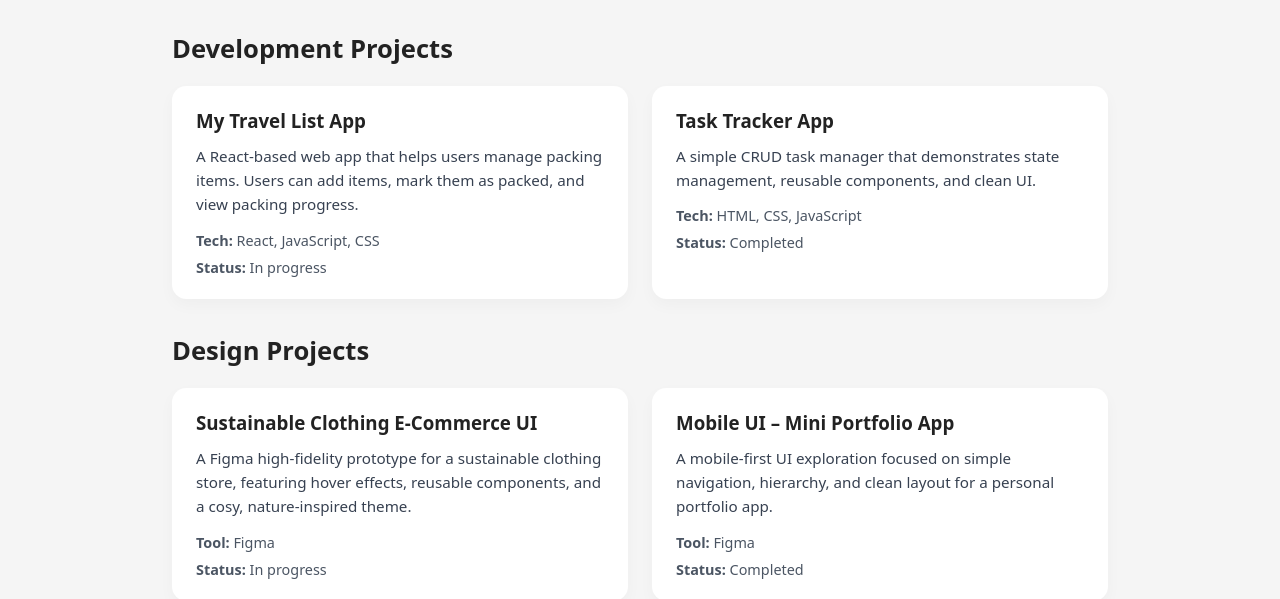
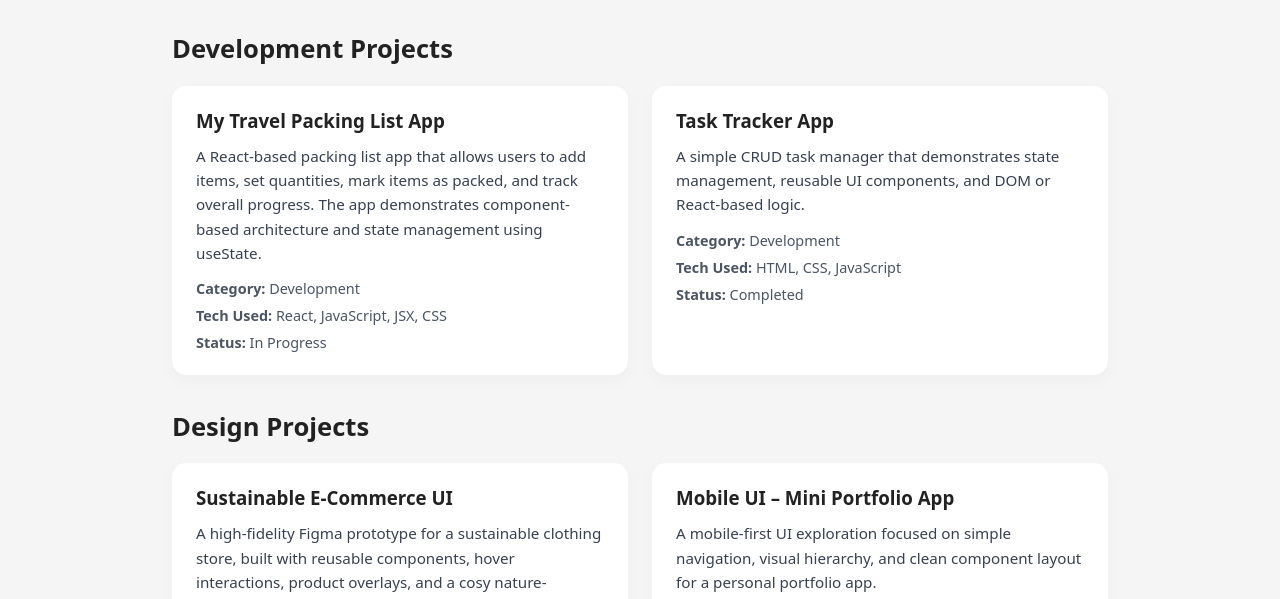
Before and after one commit to nuhuh-123/zaiyu-portfolio, a plain HTML site: page projects.html in a window 1280 px wide. Shown: the part 197-796 px from the top of the page. Drawn offline with Linux system fonts and the light colour scheme.

```diff
--- a/projects.html
+++ b/projects.html
@@ -31,26 +31,32 @@
         <h2>Development Projects</h2>
 
         <div class="project-grid">
+
+            <!-- Travel Packing List App -->
             <article class="project-card">
-                <h3>My Travel List App</h3>
+                <h3>My Travel Packing List App</h3>
                 <p>
-                    A React-based web app that helps users manage packing items.
-                    Users can add items, mark them as packed, and view packing progress.
+                    A React-based packing list app that allows users to add items, set quantities,
+                    mark items as packed, and track overall progress. The app demonstrates component-based
+                    architecture and state management using <code>useState</code>.
                 </p>
                 <ul class="project-meta">
-                    <li><strong>Tech:</strong> React, JavaScript, CSS</li>
-                    <li><strong>Status:</strong> In progress</li>
+                    <li><strong>Category:</strong> Development</li>
+                    <li><strong>Tech Used:</strong> React, JavaScript, JSX, CSS</li>
+                    <li><strong>Status:</strong> In Progress</li>
                 </ul>
             </article>
 
+            <!-- Task Tracker App -->
             <article class="project-card">
                 <h3>Task Tracker App</h3>
                 <p>
                     A simple CRUD task manager that demonstrates state management,
-                    reusable components, and clean UI.
+                    reusable UI components, and DOM or React-based logic.
                 </p>
                 <ul class="project-meta">
-                    <li><strong>Tech:</strong> HTML, CSS, JavaScript</li>
+                    <li><strong>Category:</strong> Development</li>
+                    <li><strong>Tech Used:</strong> HTML, CSS, JavaScript</li>
                     <li><strong>Status:</strong> Completed</li>
                 </ul>
             </article>
@@ -62,35 +68,39 @@
         <h2>Design Projects</h2>
 
         <div class="project-grid">
+
+            <!-- Sustainable E-Commerce UI -->
             <article class="project-card">
-                <h3>Sustainable Clothing E-Commerce UI</h3>
+                <h3>Sustainable E-Commerce UI</h3>
                 <p>
-                    A Figma high-fidelity prototype for a sustainable clothing store,
-                    featuring hover effects, reusable components, and a cosy, nature-inspired theme.
+                    A high-fidelity Figma prototype for a sustainable clothing store, built with reusable
+                    components, hover interactions, product overlays, and a cosy nature-inspired theme.
                 </p>
                 <ul class="project-meta">
-                    <li><strong>Tool:</strong> Figma</li>
-                    <li><strong>Status:</strong> In progress</li>
-                    <!-- <li><a href="#" class="link-inline">View prototype</a></li> -->
+                    <li><strong>Category:</strong> UI/UX Design</li>
+                    <li><strong>Tools Used:</strong> Figma, Components, Variants, Prototyping</li>
+                    <li><strong>Status:</strong> In Progress</li>
                 </ul>
             </article>
 
+            <!-- Mobile UI Portfolio App -->
             <article class="project-card">
                 <h3>Mobile UI – Mini Portfolio App</h3>
                 <p>
                     A mobile-first UI exploration focused on simple navigation,
-                    hierarchy, and clean layout for a personal portfolio app.
+                    visual hierarchy, and clean component layout for a personal portfolio app.
                 </p>
                 <ul class="project-meta">
-                    <li><strong>Tool:</strong> Figma</li>
+                    <li><strong>Category:</strong> UI/UX Design</li>
+                    <li><strong>Tools Used:</strong> Figma</li>
                     <li><strong>Status:</strong> Completed</li>
                 </ul>
             </article>
+
         </div>
     </section>
 
 </main>
-
 
 <footer class="site-footer">
     <p>© 2025 Zai Yu | Portfolio Development</p>
```
Also changed, not shown: index.html (+19 -8 lines).
